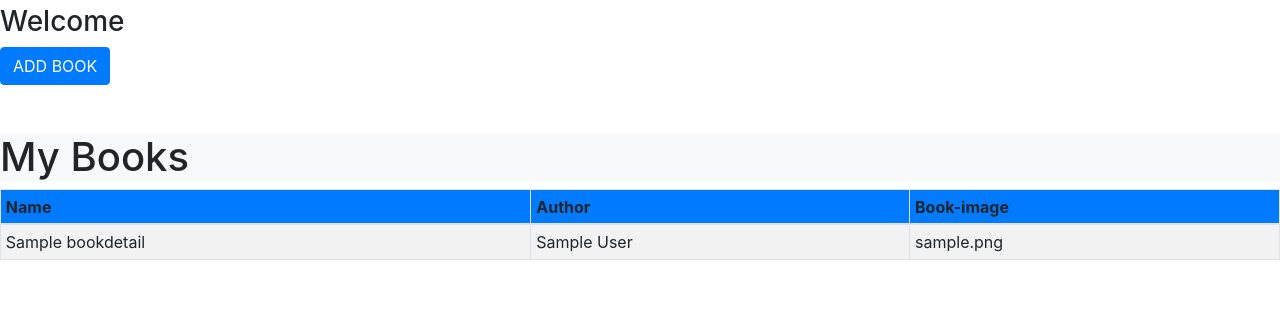
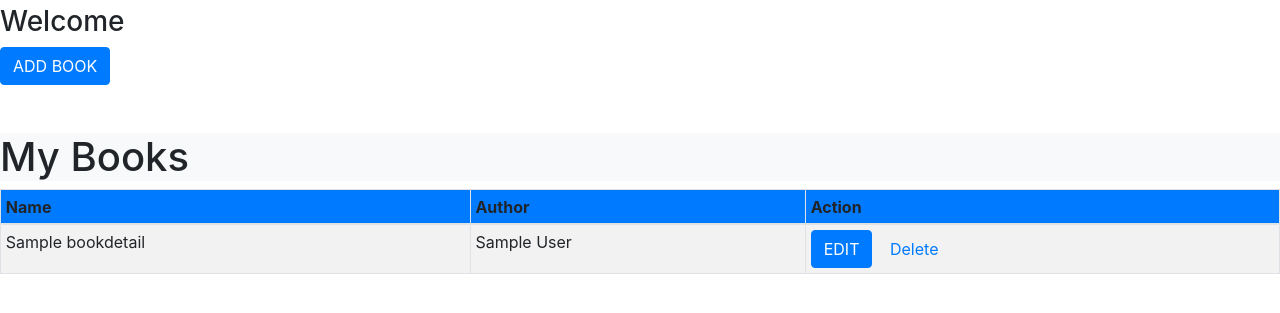
Before and after one commit to Hitanshi-wappnet/Django-Authentication, a Django app: page /home/dashboard/ in a window 1280 px wide. Shown: the part 146-459 px from the top of the page. Run offline with Django 4.2, Linux system fonts and the light colour scheme; a user stored in the database is signed in; tables that the repository leaves empty hold one stand-in row (values such as "Sample post").

Commit message:
added Edit and Delete Field

```diff
--- a/authentication/static/css/dashboard.css
+++ b/authentication/static/css/dashboard.css
@@ -39,6 +39,18 @@ ul {
     color:yellowgreen;
   }
 
+
+.btn {
+    color: white;
+    text-align: center;
+    padding: 14px 16px;
+    text-decoration: none;
+    background-color:blue;
+    font-size: 25px;
+    text-decoration: none;
+    border-radius: 15px;
+  }
+
 /*applied to id logout of button.*/
 #logout{
     margin-top: -2px;
--- a/authentication/templates/dashboard.html
+++ b/authentication/templates/dashboard.html
@@ -7,11 +7,11 @@
   <meta http-equiv="X-UA-Compatible" content="IE=edge">
   <meta name="viewport" content="width=device-width, initial-scale=1.0">
   <title>Dashboard</title>
+
   <!--Load Static Files and use dashboard.css file-->
   <link rel="stylesheet" href="{% static 'css/dashboard.css' %}" />
   <link rel="stylesheet" href="https://cdn.jsdelivr.net/npm/bootstrap@4.3.1/dist/css/bootstrap.min.css"
     integrity="sha384-ggOyR0iXCbMQv3Xipma34MD+dH/1fQ784/j6cY/iJTQUOhcWr7x9JvoRxT2MZw1T" crossorigin="anonymous">
-
   <script src="https://code.jquery.com/jquery-3.3.1.slim.min.js"
     integrity="sha384-q8i/X+965DzO0rT7abK41JStQIAqVgRVzpbzo5smXKp4YfRvH+8abtTE1Pi6jizo"
     crossorigin="anonymous"></script>
@@ -87,7 +87,7 @@
       <tr>
         <th>Name</th>
         <th>Author</th>
-      <th>Book-image</th>
+        <th>Action</th>
       </tr>
     </thead>
     <tbody>
@@ -95,7 +95,55 @@
       <tr>
         <td>{{ book.bookname }}</td>
         <td>{{ book.authorname }}</td>
-        <td>{{ book.bookimage }}</td>
+        <td>
+          <!-- Edit Section Starts here-->
+
+          <button type="button" class="btn btn-primary" data-toggle="modal" data-target="#exampleEdit{{ book.id }}">
+            EDIT
+          </button>
+
+          <div class="modal fade" id="exampleEdit{{ book.id }}" tabindex="-1" role="dialog" aria-labelledby="exampleModalLabel"
+            aria-hidden="true">
+            <div class="modal-dialog" role="document">
+              <div class="modal-content">
+                <div class="modal-header">
+                  <h5 class="modal-title" id="exampleModalLabel">Edit Book Here</h5>
+                  <button type="button" class="close" data-dismiss="modal" aria-label="Close">
+                    <span aria-hidden="true">&times;</span>
+                  </button>
+                </div>
+
+                <div class="modal-body">
+                  <form method="POST" name="myform" id="form" class="post-form" action="{% url 'edit' book.id %}">
+                    {% csrf_token %}
+                    <div class="form-group">
+                      <label for="exampleInputEmail1">Book Name </label>
+                      <input type="text" class="form-control" id="exampleInputBook1" aria-describedby="bookHelp"
+                        placeholder="Enter Book Name" name="bookname" value="{{ book.bookname }}">
+                    </div>
+                    <div class="form-group">
+                      <label for="exampleInputPassword1">Author Name</label>
+                      <input type="text" class="form-control" id="exampleInputauthor1" placeholder="Enter Author name here"
+                        name="authorname" value="{{ book.authorname }}">
+                    </div>
+                    <div class="form-group">
+                      <label for="exampleInputPassword1">Add Book Image</label>
+                      <input type="file" class="form-control" id="exampleInputimage1" name="bookimage"
+                      value="{{book.bookimage}}">
+                    </div>
+                </div>
+                <div class="modal-footer">
+                  <button type="button" class="btn btn-secondary" data-dismiss="modal">Close</button>
+                  <button type="submit" class="btn btn-primary">Save Changes</button>
+                </div>
+                </form>
+              </div>
+            </div>
+          </div>
+
+          <!--Navigate to Delete Function -->
+          <button class="btn"><a href="/home/delete/{{ book.id }}">Delete</a></button>
+        </td>
       </tr>
       {% endfor %}
       {% endif %}
--- a/authentication/urls.py
+++ b/authentication/urls.py
@@ -8,4 +8,6 @@ urlpatterns = [
     path("logout/", views.signout, name="logout"),
     path("dashboard/", views.dashboard, name="dashboard"),
     path("addbooks/", views.addbooks, name="addbooks"),
+    path("delete/<int:id>", views.delete, name="delete"),
+    path("edit/<int:id>", views.edit, name="edit"),
 ]
--- a/authentication/views.py
+++ b/authentication/views.py
@@ -23,34 +23,28 @@ def registration(request):
         confirm_password = request.POST["confirm_password"]
 
         details = {
-                "username": username,
-                "email": email,
-                "password": password,
-                "firstname": fname,
-                "lastname": lname,
-                "confirm_password": confirm_password,
-            }
+            "username": username,
+            "email": email,
+            "password": password,
+            "firstname": fname,
+            "lastname": lname,
+            "confirm_password": confirm_password,
+        }
 
         # checking the uniqueness of username.
         if User.objects.filter(username=username):
-            messages.error(request,
-                           "User name already exists!Please try another")
-            return render(request, "registration.html",
-                          context={"details": details})
+            messages.error(request, "User name already exists!Please try another")
+            return render(request, "registration.html", context={"details": details})
 
         # checking the uniqueness of email.
         if User.objects.filter(email=email):
-            messages.error(request,
-                           "Email already exists!Please try another")
-            return render(request, "registration.html",
-                          context={"details": details})
+            messages.error(request, "Email already exists!Please try another")
+            return render(request, "registration.html", context={"details": details})
 
         # checking password and confirm password are same or not.
         if password != confirm_password:
-            messages.error(request,
-                           "Password and Confirm Password didn't match")
-            return render(request, "registration.html",
-                          context={"details": details})
+            messages.error(request, "Password and Confirm Password didn't match")
+            return render(request, "registration.html", context={"details": details})
 
         # Store the form data in objects.
         myuser = User.objects.create_user(username, email, password)
@@ -104,18 +98,34 @@ def addbooks(request):
         bookname = request.POST["bookname"]
         authorname = request.POST["authorname"]
         bookimage = request.POST["bookimage"]
-        print(bookimage)
 
-        details = BookDetails(user=user, bookname=bookname,
-                              authorname=authorname, bookimage=bookimage)
+        details = BookDetails(
+            user=user, bookname=bookname, authorname=authorname,
+            bookimage=bookimage
+        )
         details.save()
-        return redirect('/home/dashboard/')
+        return redirect("/home/dashboard/")
     else:
-        return render(request, 'dashboard.html')
+        return render(request, "dashboard.html")
 
 
 @login_required
 def dashboard(request):
     books = BookDetails.objects.filter(user=request.user)
-    context = {'books': books}
-    return render(request, 'dashboard.html', context)
+    context = {"books": books}
+    return render(request, "dashboard.html", context)
+
+
+def edit(request, id):
+    BookDetails.objects.filter(id=id).update(
+        bookname=request.POST["bookname"],
+        authorname=request.POST["authorname"],
+        bookimage=request.POST["bookimage"],
+    )
+    return redirect("/home/dashboard/")
+
+
+def delete(request, id):
+    book = BookDetails.objects.get(id=id)
+    book.delete()
+    return redirect("/home/dashboard")
```
Lines whose indentation alone changed are shown as unchanged.
